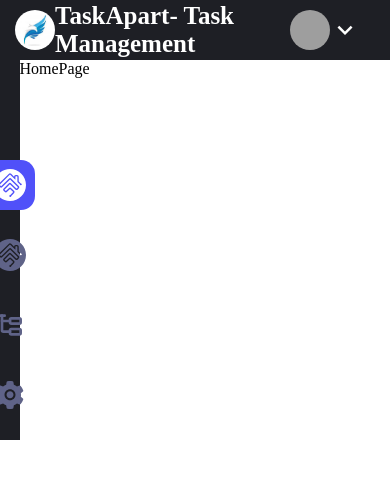
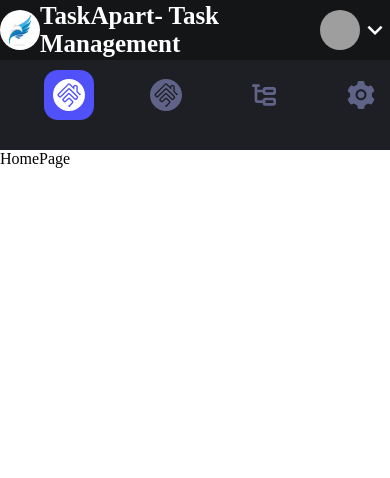
Before and after one commit to lavizp/task-apart, a React (Create React App) app: page / in a window 390 px wide. Shown: the top 478 px of the page. Built offline with nearby package versions, Linux system fonts and the light colour scheme; no server answers; grey boxes are pictures that could not be loaded.

Commit message:
Responsive Update

```diff
--- a/src/Components/Navbar.tsx
+++ b/src/Components/Navbar.tsx
@@ -3,18 +3,23 @@ import styled from "styled-components";
 
 import {MdKeyboardArrowDown} from 'react-icons/md'
 const NavContainerTop = styled.div`
-    padding-left:15px;
-    padding-right: 30px;
-    width: "100%";
+    width: 100%;
     height: 60px;
     display: flex;
     justify-content: space-between;
     align-items: center;
     background-color: ${props=>props.theme.primaryColor};
 
+
     h1{
       color: white;
       font-size: 25px;
+    }
+    @media(max-width: 1024px){
+      justify-content: space-around;
+      background-color: ${props=>props.theme.backgroundColor};
+
+
     }
 
 
--- a/src/Components/NavbarLeft.tsx
+++ b/src/Components/NavbarLeft.tsx
@@ -18,6 +18,14 @@ const NavContainerLeft = styled.div`
     align-items:center;
     justify-content:flex-start;
     margin:0;
+    @media(max-width: 1024px){
+        padding: 40px 20px;
+        height: 10px;
+        width: 100%;
+        flex-direction: row;
+        justify-content: space-around;
+
+    }
 
 
 `
@@ -33,6 +41,11 @@ const NavItem = styled.div<Props>`
     align-items:center;
     justify-content:center;
     margin-bottom: 20px;
+    @media(max-width: 1024px){
+    height: 50px;
+
+
+    }
 `
 
 
--- a/src/Components/NotesTab.tsx
+++ b/src/Components/NotesTab.tsx
@@ -2,7 +2,7 @@ import React from 'react'
 import styled from 'styled-components'
 
 const NotesContainer = styled.div`
-    height: 100vh;
+    height: "100%";
     width: 25%;
     background-color: ${props=> props.theme.primaryColor};
     h2{
--- a/src/Components/TasksContainer.tsx
+++ b/src/Components/TasksContainer.tsx
@@ -1,5 +1,4 @@
 import React, { useEffect, useState } from 'react'
-import { MainContainer } from '../styled-components/MainContainer'
 import TaskColumn from './TaskColumn'
 import styled from "styled-components";
 import db from '../FIrebase/firebase';
@@ -23,7 +22,19 @@ const CenterTasksContainer = styled.div`
         color: white;
         font-size: 40px;
     }
+    @media(max-width: 1024px){
+      width: 100%;
+      height: auto;
 
+    }
+
+`
+const MainContainer = styled.div`
+  display: flex;
+  overflow-x: scroll;
+  gap: 30px;
+  height: auto;
+  padding: 30px 0px;
 `
 
 
@@ -59,7 +70,7 @@ const{currentUser} = useAuth();
   return (
     <CenterTasksContainer>
         <h1>Tasks:</h1>
-        <MainContainer gap="30px">
+        <MainContainer>
           <DragDropContext onDragEnd={handleOnDragEnd} onDragStart={handleOnDragStart}>
             <TaskColumn displayAddTask={displayAddTask} isDragging={isDragging} title="BackLog" data={taskdata?.filter((item: any)=>item.state === "BackLog")}/>
             <TaskColumn displayAddTask={displayAddTask} isDragging={isDragging} title="To-Do" data={taskdata?.filter((item: any)=>item.state === "To-Do")}/>
--- a/src/styled-components/MainContainer.ts
+++ b/src/styled-components/MainContainer.ts
@@ -5,7 +5,11 @@ type Props ={
 export const MainContainer = styled.div<Props>`
     display: flex;
     justify-content: start;
+    overflow: hidden;
     gap: ${props=> props.gap};
+    @media(max-width: 1024px){
+        flex-direction: column;
+    }
 
 
 `
```
